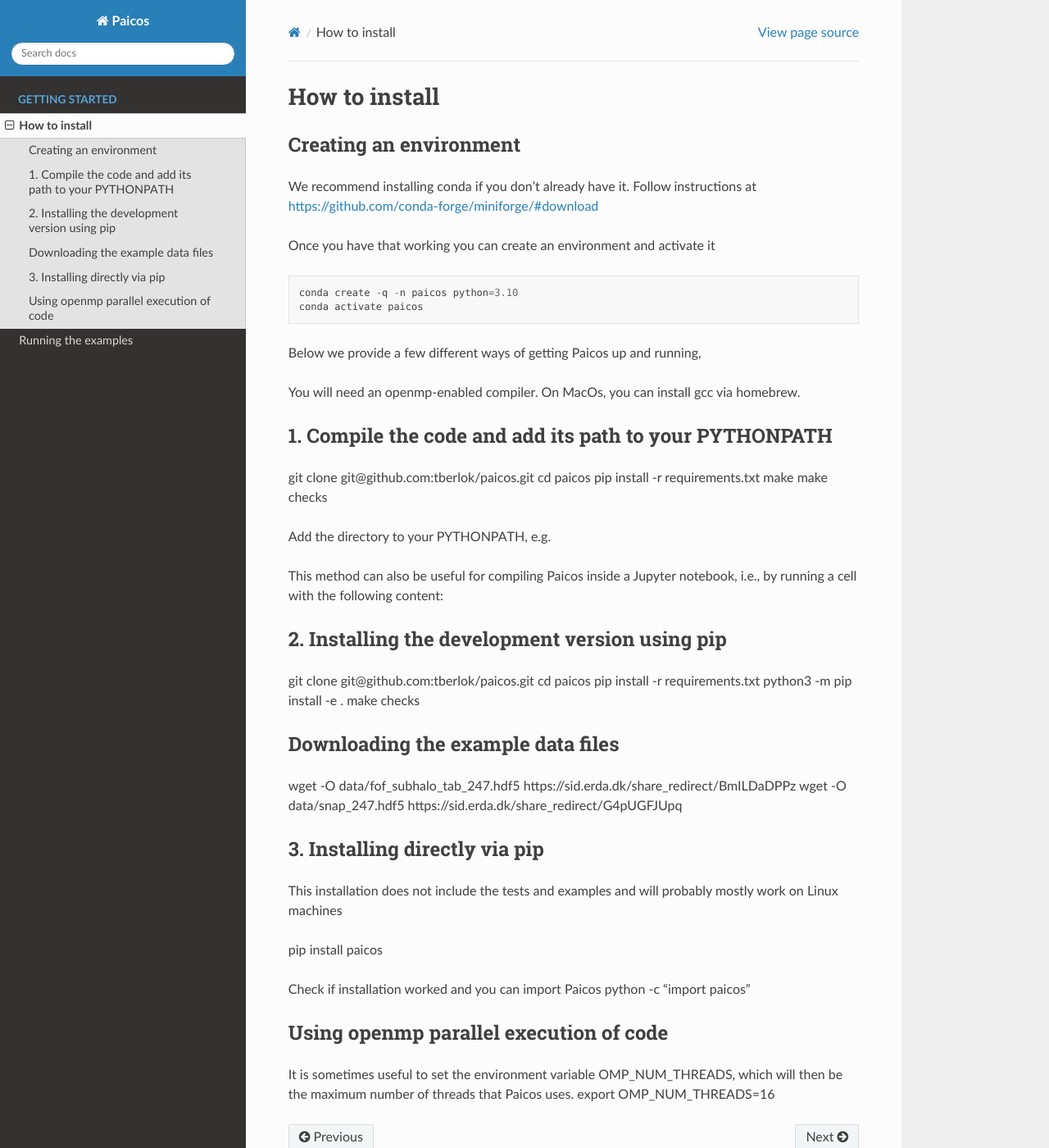
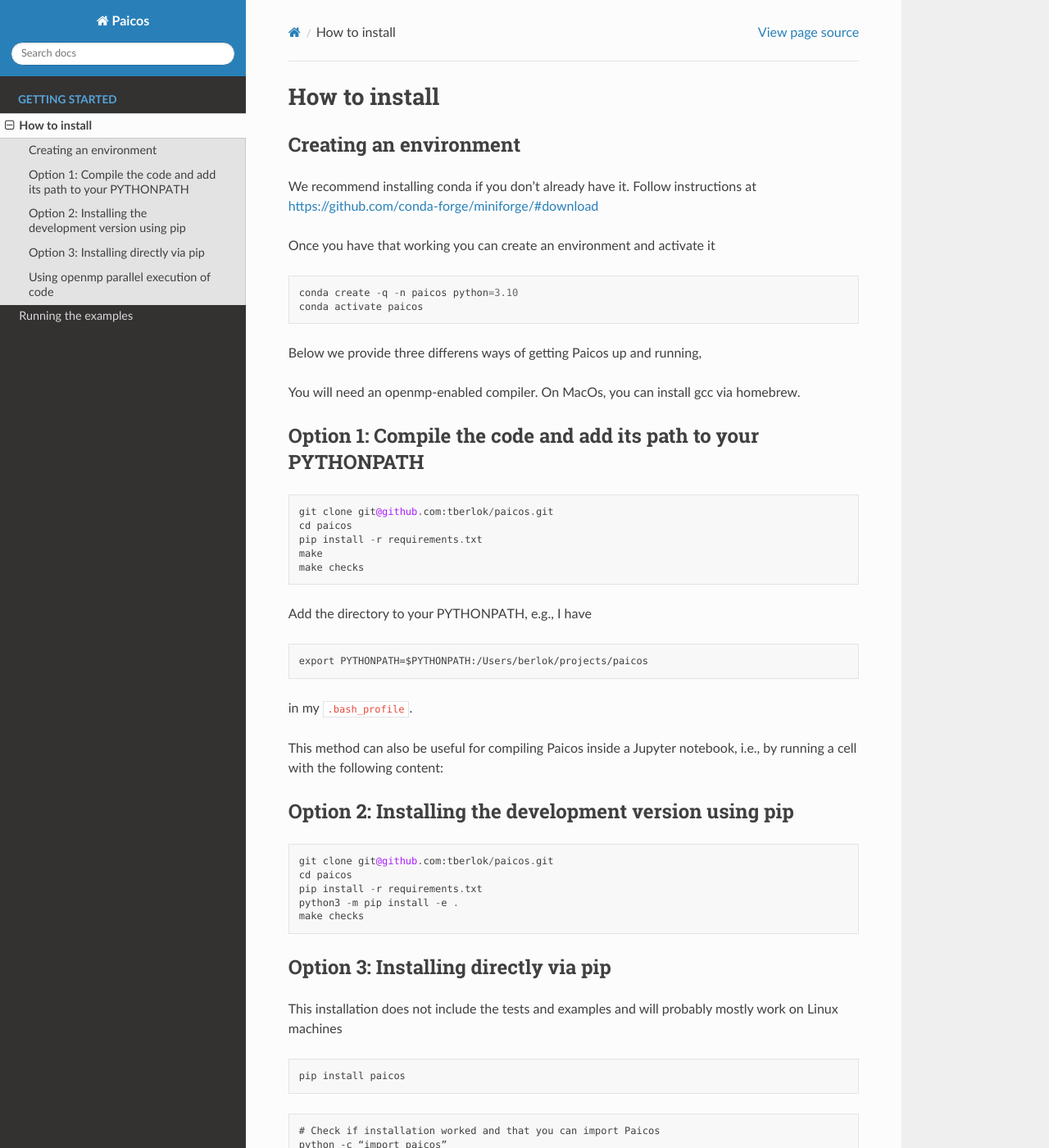
Before and after one commit to tberlok/paicos, a Sphinx documentation site: the page built from docs/source/installation.md, in a window 1280 px wide and 1400 px high. Shown: the whole window at 82% size. Built offline with Sphinx 7.4.7 and the Read the Docs theme 2.0.0, drawn with Linux system fonts in a browser that asks for light colours; pages that are not in the unit, such as notebooks, are missing from menus; some of the changed text lies outside the part shown.

Commit message:
Update installation.md

````diff
--- a/docs/source/installation.md
+++ b/docs/source/installation.md
@@ -10,45 +10,54 @@ conda create -q -n paicos python=3.10
 conda activate paicos
 ```
 
-Below we provide a few different ways of getting Paicos up and running,
+Below we provide three differens ways of getting Paicos up and running,
 
 You will need an openmp-enabled compiler. On MacOs, you can install gcc via homebrew.
 
-## 1. Compile the code and add its path to your PYTHONPATH
+## Option 1: Compile the code and add its path to your PYTHONPATH
+```
 git clone git@github.com:tberlok/paicos.git
 cd paicos
 pip install -r requirements.txt
 make
 make checks
+```
 
-Add the directory to your PYTHONPATH, e.g.
+Add the directory to your PYTHONPATH, e.g., I have
+```
+export PYTHONPATH=$PYTHONPATH:/Users/berlok/projects/paicos
+```
+in my `.bash_profile`.
 
 
 This method can also be useful for compiling Paicos inside a Jupyter notebook, i.e.,
 by running a cell with the following content:
 
-## 2. Installing the development version using pip
+## Option 2: Installing the development version using pip
+```
 git clone git@github.com:tberlok/paicos.git
 cd paicos
 pip install -r requirements.txt
 python3 -m pip install -e .
 make checks
+```
 
-## Downloading the example data files
-wget -O data/fof_subhalo_tab_247.hdf5 https://sid.erda.dk/share_redirect/BmILDaDPPz
-wget -O data/snap_247.hdf5 https://sid.erda.dk/share_redirect/G4pUGFJUpq
-
-## 3. Installing directly via pip
+## Option 3: Installing directly via pip
 
 This installation does not include the tests and examples and will probably mostly work on Linux machines
+```
+pip install paicos
+```
 
-pip install paicos
-
-Check if installation worked and you can import Paicos
+```
+# Check if installation worked and that you can import Paicos
 python -c “import paicos”
+```
 
 ## Using openmp parallel execution of code
 
 It is sometimes useful to set the environment variable OMP_NUM_THREADS,
 which will then be the maximum number of threads that Paicos uses.
+```
 export OMP_NUM_THREADS=16
+```
````
